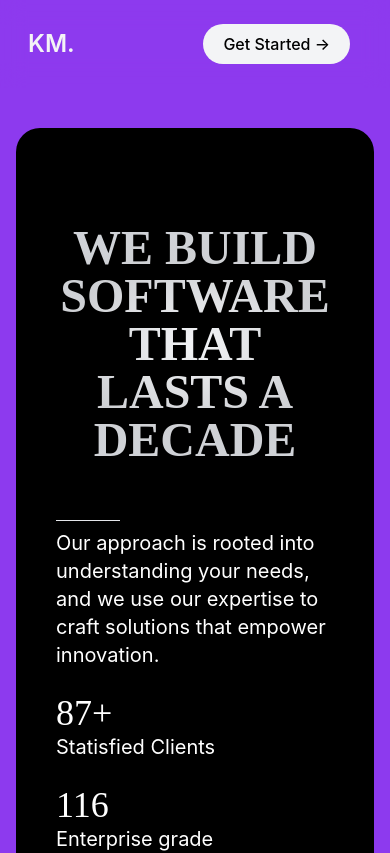
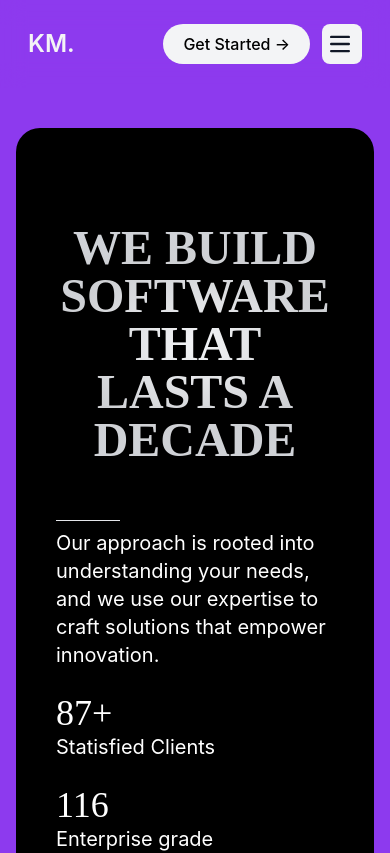
Before and after one commit to kultheco/kulthemedia-web, a React (Create React App) app: page / in a window 390 px wide. Shown: the top 853 px of the page. Built offline with nearby package versions, Linux system fonts and the light colour scheme.

Commit message:
navbar responsive

```diff
--- a/src/components/common/Navbar.jsx
+++ b/src/components/common/Navbar.jsx
@@ -2,6 +2,7 @@ import React, { useState, useEffect } from "react";
 
 const Navbar = () => {
   const [isScrolled, setIsScrolled] = useState(false);
+  const [isMenuOpen, setIsMenuOpen] = useState(false);
 
   useEffect(() => {
     function handleScroll() {
@@ -21,12 +22,19 @@ const Navbar = () => {
 
   const navPaddingClass = isScrolled ? "py-0.5" : "py-3";
 
+  const toggleMenu = () => {
+    setIsMenuOpen(!isMenuOpen);
+  };
+
   return (
     <nav className="fixed w-full top-0 left-0 z-50 backdrop-blur-md bg-opacity-50 bg-[#8D3AEE] p-3">
       <div
         className={`flex  items-center justify-between lg:mx-10 md:mx-6 xl:mx-12 px-4 ${navPaddingClass} transition-all duration-300 ease-in-out`}
       >
-        <a href="/" className="flex items-center">
+        <a
+          href="/"
+          className={`flex items-center ${isMenuOpen ? "hidden" : "inline"}`}
+        >
           <span className="self-center hidden md:inline text-2xl lg:text-4xl font-semibold whitespace-nowrap text-gray-100">
             Kulthe Media.
           </span>
@@ -37,16 +45,19 @@ const Navbar = () => {
         <div className="flex md:order-2">
           <a
             href="/get-started"
-            className="focus:ring-4 focus:outline-none font-medium rounded-full text-base lg:text-lg px-5 py-2 lg:px-8 lg:py-3 text-center mr-3 md:mr-0 bg-gray-100 hover:bg-gray-900 hover:text-white transition duration-300"
+            className={`focus:ring-4 focus:outline-none font-medium rounded-full text-base lg:text-lg px-5 py-2 lg:px-8 lg:py-3 text-center mr-3 md:mr-0 bg-gray-100 hover:bg-gray-900 hover:text-white transition duration-300 ${
+              isMenuOpen ? "hidden" : "inline"
+            }`}
           >
             Get Started &rarr;
           </a>
           <button
             data-collapse-toggle="navbar-sticky"
             type="button"
-            className="hidden items-center p-2 w-10 h-10 justify-center text-sm  rounded-lg md:hidden  focus:outline-none focus:ring-2  text-gray-400 hover:bg-gray-700 focus:ring-gray-600"
+            className={`items-center p-2 w-10 h-10 justify-center text-sm  rounded-lg md:hidden text-center bg-gray-100 text-gray-900 hover:bg-gray-900 hover:text-gray-100`}
             aria-controls="navbar-sticky"
-            aria-expanded="false"
+            aria-expanded={isMenuOpen ? "true" : "false"}
+            onClick={toggleMenu}
           >
             <span className="sr-only">Open main menu</span>
             <svg
@@ -55,6 +66,7 @@ const Navbar = () => {
               xmlns="http://www.w3.org/2000/svg"
               fill="none"
               viewBox="0 0 17 14"
+              transition="all 0.3s ease"
             >
               <path
                 stroke="currentColor"
@@ -67,10 +79,12 @@ const Navbar = () => {
           </button>
         </div>
         <div
-          className="items-center justify-between hidden w-full md:flex md:w-auto md:order-1"
+          className={`items-end justify-end w-full flex flex-col md:w-auto  ${
+            isMenuOpen ? "block" : "hidden md:flex"
+          }`}
           id="navbar-sticky"
         >
-          <ul className="flex flex-col p-4 md:p-0 mt-4 font-medium border text-xl md:flex-row md:space-x-8 md:mt-0 md:border-0">
+          <ul className="flex flex-col p-4 md:p-0 mt-4 font-medium text-xl md:flex-row md:space-x-8 md:mt-0 md:border-0">
             <li>
               <a
                 href="/services"
```
